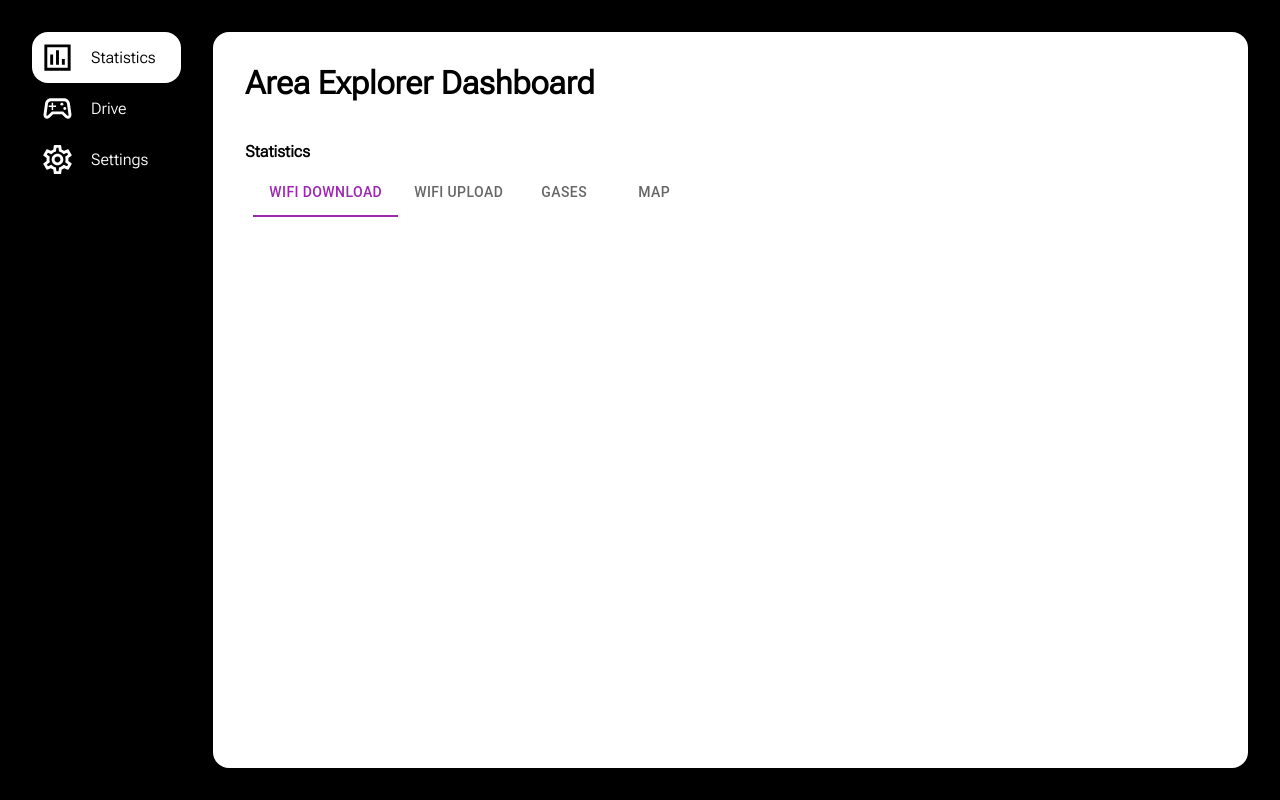
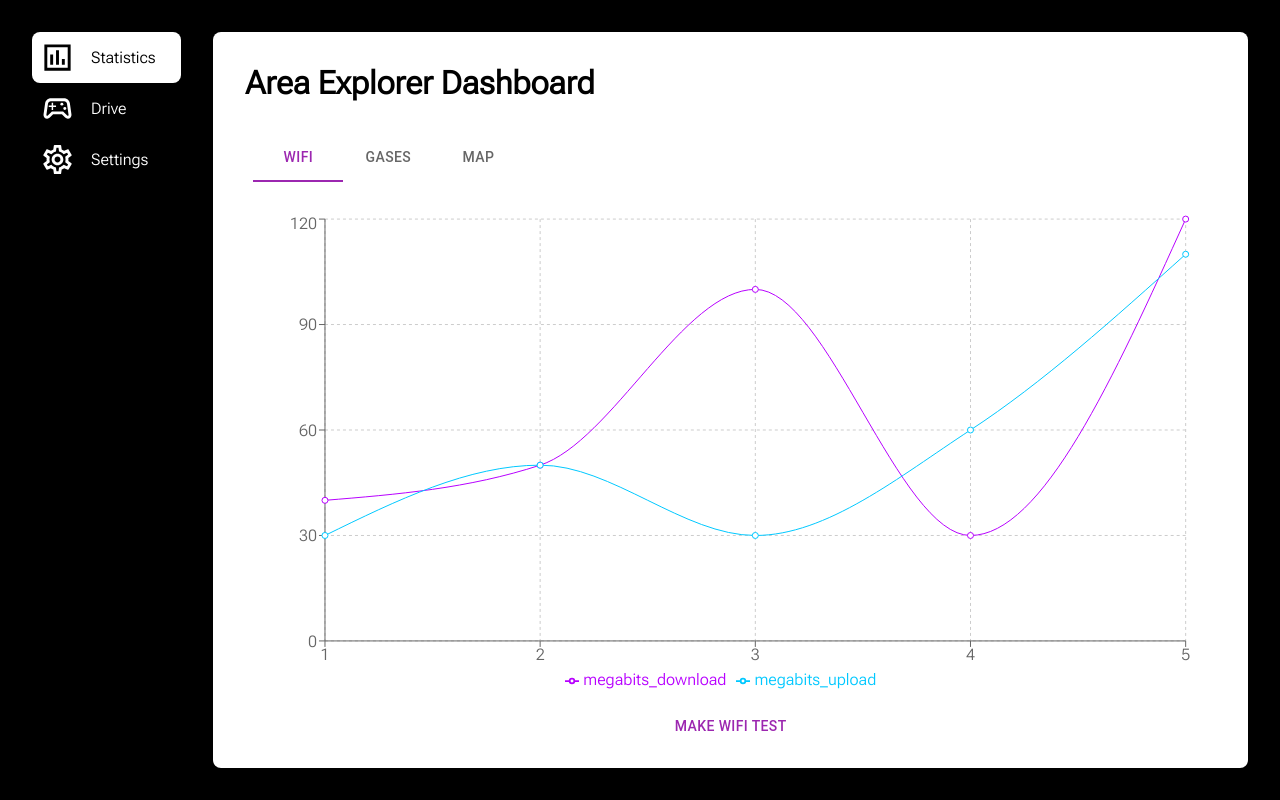
Before and after one commit to Pyother/Dashboard, a React (Create React App) app in the folder frontend/: page / in a window 1280 px wide. Built offline with nearby package versions, Linux system fonts and the light colour scheme; no server answers.

Commit message:
Establish Raspberry Pi & Backend & Frontend callbacks and data exchange

```diff
--- a/frontend/src/App.css
+++ b/frontend/src/App.css
@@ -95,7 +95,10 @@ p {
     text-align: center;
 }
 
-
+.stats {
+    padding: 2em;
+    height: calc(100% - 2em);
+}
 
 @media (max-width: 900px) {
     .panel {
@@ -119,6 +122,10 @@ p {
     }
     .movement-info {
         display: none !important;
+    }
+    .stats {
+        padding-left: 0;
+        padding-right: 0;
     }
 }
 
--- a/frontend/src/components/Navigation.jsx
+++ b/frontend/src/components/Navigation.jsx
@@ -14,7 +14,7 @@ const Navigation = () => {
         <Grid container className="navigation">
             <Grid item xs={12} md={2} className="panel">
                 <Grid container className="centered">
-                    <Grid item xs={4} md={12} className="panel-grid centered" style={{backgroundColor: mode === "statistics" ? "white" : "black", borderRadius: "1em"}}>
+                    <Grid item xs={4} md={12} className="panel-grid centered" style={{backgroundColor: mode === "statistics" ? "white" : "black", borderRadius: "0.5em"}}>
                         <Stack className="panel-stack" style={{backgroundColor: mode === "statistics" ? "white" : "black"}}>
                             <IconButton children={<InsertChartOutlinedSharpIcon fontSize="large"
                                 style={{color: mode === "statistics" ? "black" : "white"}}/>}
@@ -22,7 +22,7 @@ const Navigation = () => {
                                 <p className="medium-hide" style={{color: mode === "statistics" ? "black" : "white"}}>Statistics</p>
                         </Stack>
                     </Grid>
-                    <Grid item xs={4} md={12} className="panel-grid centered" style={{backgroundColor: mode === "driving" ? "white" : "black", borderRadius: "1em"}}>
+                    <Grid item xs={4} md={12} className="panel-grid centered" style={{backgroundColor: mode === "driving" ? "white" : "black", borderRadius: "0.5em"}}>
                         <Stack className="panel-stack">
                             <IconButton children={<SportsEsportsOutlinedIcon fontSize="large"
                                 style={{color: mode === "driving" ? "black" : "white"}}/>}
@@ -39,7 +39,7 @@ const Navigation = () => {
                 </Grid>
             </Grid>
             <Grid item xs={12} md={10} className="main">
-                <Grid container style={{backgroundColor: "white", width: "100%", height: "100%", display: "block", borderRadius: "1em"}}>
+                <Grid container style={{backgroundColor: "white", width: "100%", height: "100%", display: "block", borderRadius: "0.5em"}}>
                     {
                         mode === 'driving' ?
                         <>
--- a/frontend/src/components/StatisticsPanel.jsx
+++ b/frontend/src/components/StatisticsPanel.jsx
@@ -1,5 +1,6 @@
 import React, { useState, useEffect } from 'react';
-import { Grid, Checkbox, Tabs, Tab } from '@mui/material';
+import { Grid, Tabs, Tab } from '@mui/material';
+import WiFiChart from './WiFiChart';
 import '../App.css';
 
 const StatisticsPanel = () => {
@@ -23,6 +24,20 @@ const StatisticsPanel = () => {
             if (message !== "Start") {
                 const newRow = message.split(" ");
                 setRows(prevRows => [...prevRows, newRow]);
+            }
+
+            if(message.includes("Data_callback")) {
+                console.log("Data Callback")
+                const parts = message.split("|")
+                const jsonString = parts[1].replace(/'/g, '"');
+
+                try {
+                    const jsonData = JSON.parse(jsonString);
+                    console.log(jsonData);
+                    localStorage.setItem("data", jsonData);
+                } catch (error) {
+                    console.error("Błąd parsowania JSON:", error);
+                }
             }
 
             updatePage(message);
@@ -55,9 +70,6 @@ const StatisticsPanel = () => {
                 <h1>Area Explorer Dashboard</h1>
             </Grid>
             <Grid item xs={12} md={12} className='statistics-panel'>
-                <p className='paragraph'>
-                    <strong>Statistics</strong>
-                </p>
                 <Grid container>
                     <Tabs
                         value={currentChart}
@@ -68,12 +80,16 @@ const StatisticsPanel = () => {
                         scrollButtons
                         allowScrollButtonsMobile
                     >
-                        <Tab label="WiFi Download"/>
-                        <Tab label="WiFi Upload"/>
+                        <Tab label="WiFi"/>
                         <Tab label="Gases"/>
                         <Tab label="Map"/>
                     </Tabs>
                 </Grid>
+                {
+                    currentChart === 0 ?
+                    <WiFiChart/> :
+                    <></>
+                }
             </Grid>
         </Grid>
     );
--- /dev/null
+++ b/frontend/src/components/WiFiChart.jsx
@@ -0,0 +1,97 @@
+import React, {useEffect, useState} from 'react';
+import { Grid, Button } from '@mui/material';
+import { LineChart, Line, XAxis, YAxis, CartesianGrid, Tooltip, Legend, ResponsiveContainer } from 'recharts';
+import { w3cwebsocket as W3CWebSocket } from 'websocket';
+
+const data = [
+    {
+        number: 1,
+        megabits_download: 40,
+        megabits_upload: 30,
+    },
+    {
+        number: 2,
+        megabits_download: 50,
+        megabits_upload: 50,
+    },
+    {
+        number: 3,
+        megabits_download: 100,
+        megabits_upload: 30,
+    },
+    {
+        number: 4,
+        megabits_download: 30,
+        megabits_upload: 60,
+    },
+    {
+        number: 5,
+        megabits_download: 120,
+        megabits_upload: 110,
+    }
+]
+
+const WiFiChart = () => {
+    const [socket, setSocket] = useState(null);
+    const [message, setMessage] = useState('');
+
+    useEffect(() => {
+        const newSocket = new W3CWebSocket('ws://localhost:8000/ws/dashboard/');
+
+        newSocket.addEventListener('open', () => {
+            console.log('WebSocket connected');
+        });
+
+        setSocket(newSocket);
+
+        return () => {
+            if (newSocket) {
+                newSocket.close();
+            }
+        };
+    }, []);
+
+    const sendWebSocketMessage = () => {
+        if (socket && socket.readyState === socket.OPEN) {
+            socket.send("speedtest");
+        }
+    };
+
+    return (
+        <Grid container className='stats'>
+            <ResponsiveContainer width="100%" height="100%">
+                <LineChart
+                    width={500}
+                    height={300}
+                    data={data}
+                    margin={{
+                        top: 5,
+                        right: 30,
+                        left: 20,
+                        bottom: 5,
+                    }}
+                >
+                    <CartesianGrid strokeDasharray="3 3" />
+                    <XAxis dataKey="number" />
+                    <YAxis />
+                    <Tooltip />
+                    <Legend />
+                    <Line type="monotone" dataKey="megabits_download" stroke="#b700ff" />
+                    <Line type="monotone" dataKey="megabits_upload" stroke="#00c8ff" />
+                </LineChart>
+            </ResponsiveContainer>
+            <Grid container className='centered'>
+                <Button
+                    style={{marginTop: "1em"}}
+                    variant='text'
+                    color='secondary'
+                    onClick={sendWebSocketMessage}
+                >
+                    Make WiFi test
+                </Button>
+            </Grid>
+        </Grid>
+    );
+}
+
+export default WiFiChart;
```
Also changed, not shown: 1 other file (tests, documents, lock files or other folders).
